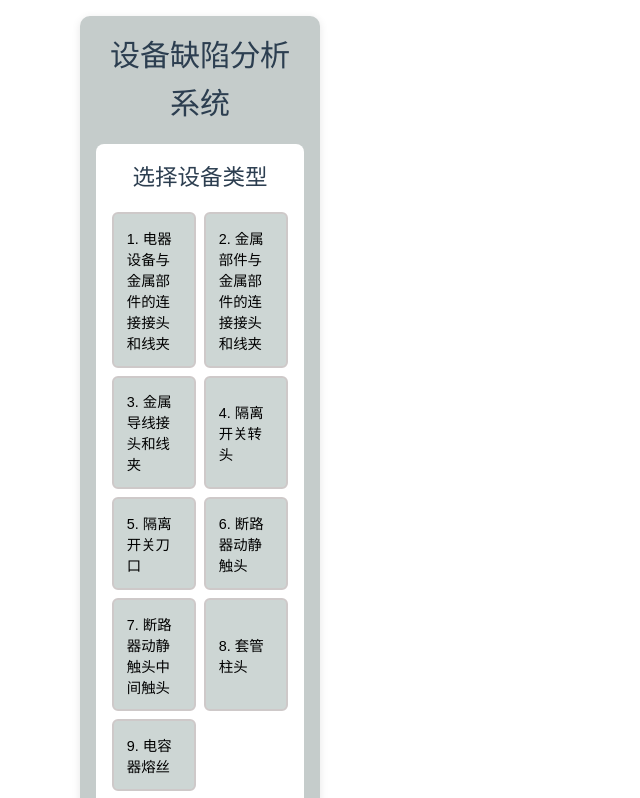
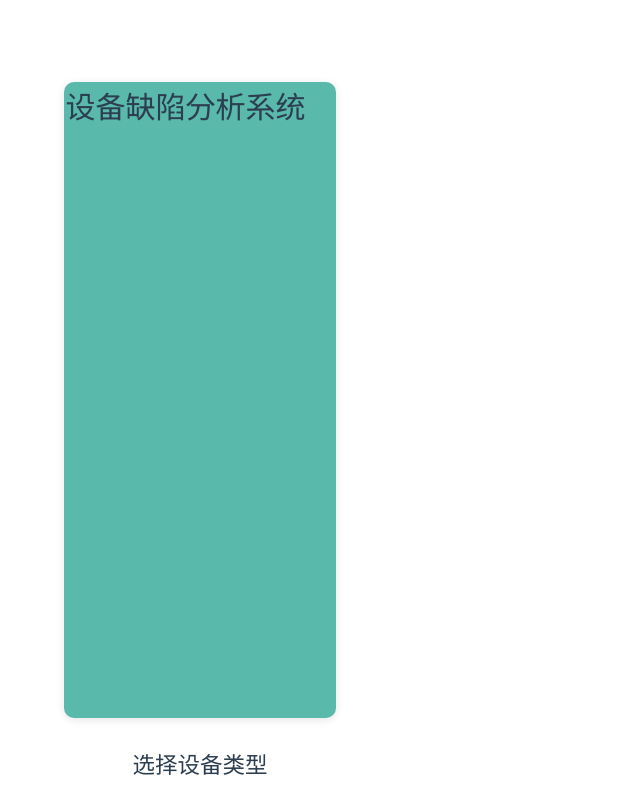
Before and after one commit to zxg156/infrared-defect-project, a Vue app: page / in a window 1280 px wide. Shown: the top 798 px of the page, without its empty margins (0-640 px from the left). Built offline with nearby package versions, Linux system fonts and the light colour scheme.

Commit message:
changed container size

```diff
--- a/src/views/DefectAnalysisPage.vue
+++ b/src/views/DefectAnalysisPage.vue
@@ -296,14 +296,13 @@ const nextPage = (device) => {
 <style scoped>
 /* 修改背景颜色为浅蓝色 */
 body {
-  background-color: lightblue;
+  background-color: rgb(97, 200, 235);
 }
 
 .container {
-  max-width: 100%;
-  margin: 1rem;
-  padding: 1rem;
-  background: #c5cccb;
+  max-width: flex;
+  padding: 0.1rem;
+  background: #59b9ab;
   border-radius: 10px;
   box-shadow: 0 2px 8px rgba(0, 0, 0, 0.1);
 }
@@ -311,6 +310,9 @@ body {
 .header {
   text-align: center;
   margin-bottom: 1rem;
+  width: 100%;
+  height: 100%;
+  display: flex;
 }
 
 .history-table {
```
Also changed, not shown: 4 other files (tests, documents, lock files or other folders).
